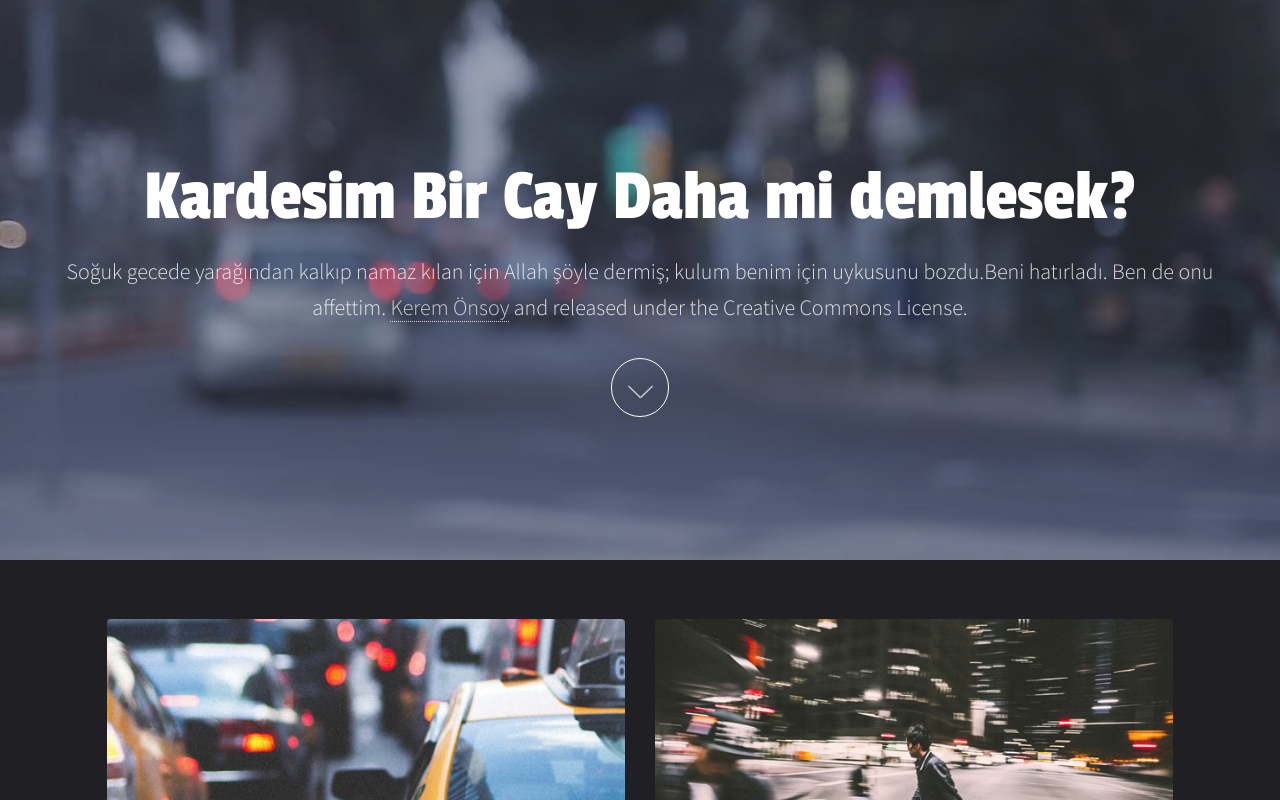
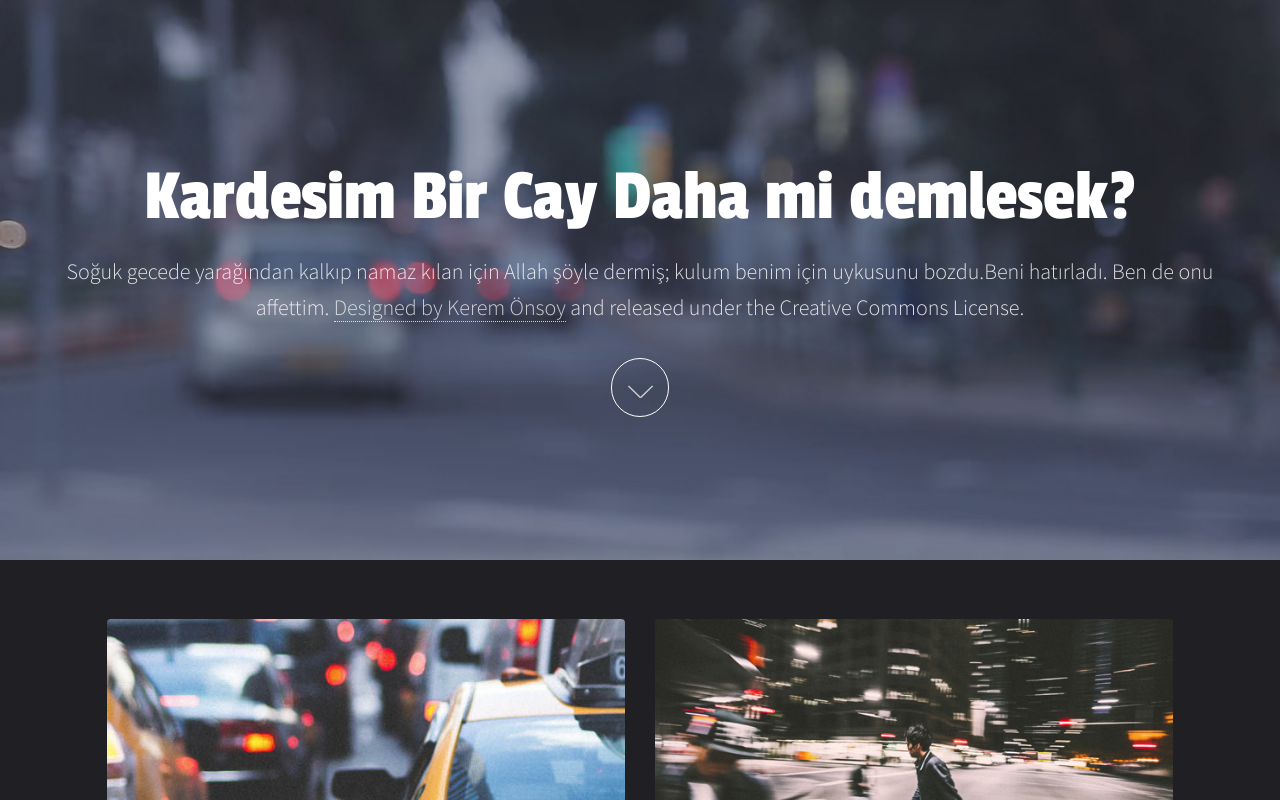
Before and after one commit to Archeotech/archeotech.github.io, a plain HTML site: page index.html in a window 1280 px wide. Shown: the top 800 px of the page. Drawn offline with Linux system fonts and the light colour scheme.

Commit message:
Update index.html

```diff
--- a/index.html
+++ b/index.html
@@ -23,7 +23,7 @@
 					<div class="inner">
 						<header>
 							<h1>Kardesim Bir Cay Daha mi demlesek?</h1>
-							<p>Soğuk gecede yarağından kalkıp namaz kılan için Allah şöyle dermiş; kulum benim için uykusunu bozdu.Beni hatırladı. Ben de onu affettim. <a href="https://templated.co/">Kerem Önsoy</a> and released under the Creative Commons License.</p>
+							<p>Soğuk gecede yarağından kalkıp namaz kılan için Allah şöyle dermiş; kulum benim için uykusunu bozdu.Beni hatırladı. Ben de onu affettim. <a href="https://templated.co/">Designed by Kerem Önsoy</a> and released under the Creative Commons License.</p>
 						</header>
 						<a href="#main" class="more">Learn More</a>
 					</div>
```
